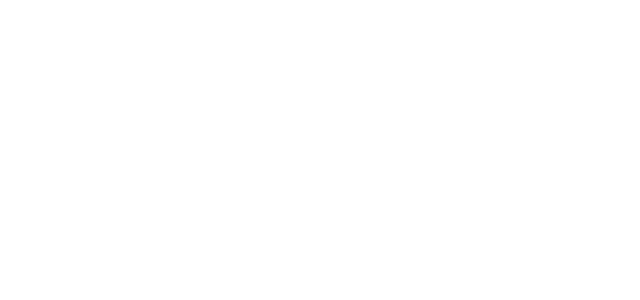
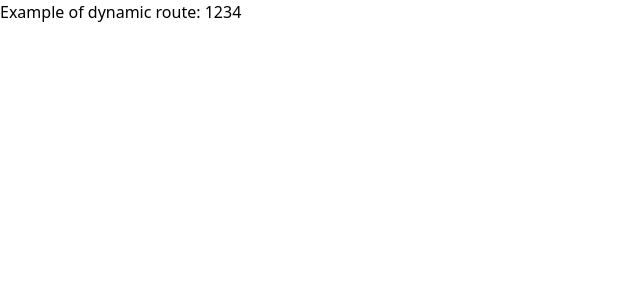
Before and after one commit to joannaberlin/portfolio-blog-web-app, a Nuxt app: page /categories/1234 in a window 1280 px wide. Before the commit this address had no page. Shown: the top 300 px of the page, without its empty margins (0-640 px from the left). Built offline with nearby package versions, Linux system fonts and the light colour scheme.

Commit message:
Add sub pages

```diff
--- /dev/null
+++ b/pages/[slug].vue
@@ -0,0 +1,6 @@
+<script lang="ts" setup>
+const { params } = useRoute();
+</script>
+<template>
+	{{ params }}
+</template>
--- /dev/null
+++ b/pages/categories/[slug].vue
@@ -0,0 +1,7 @@
+<script lang="ts" setup>
+const route = useRoute();
+</script>
+
+<template>
+	<h1>Example of dynamic route: {{ route.params.slug }}</h1>
+</template>
```
